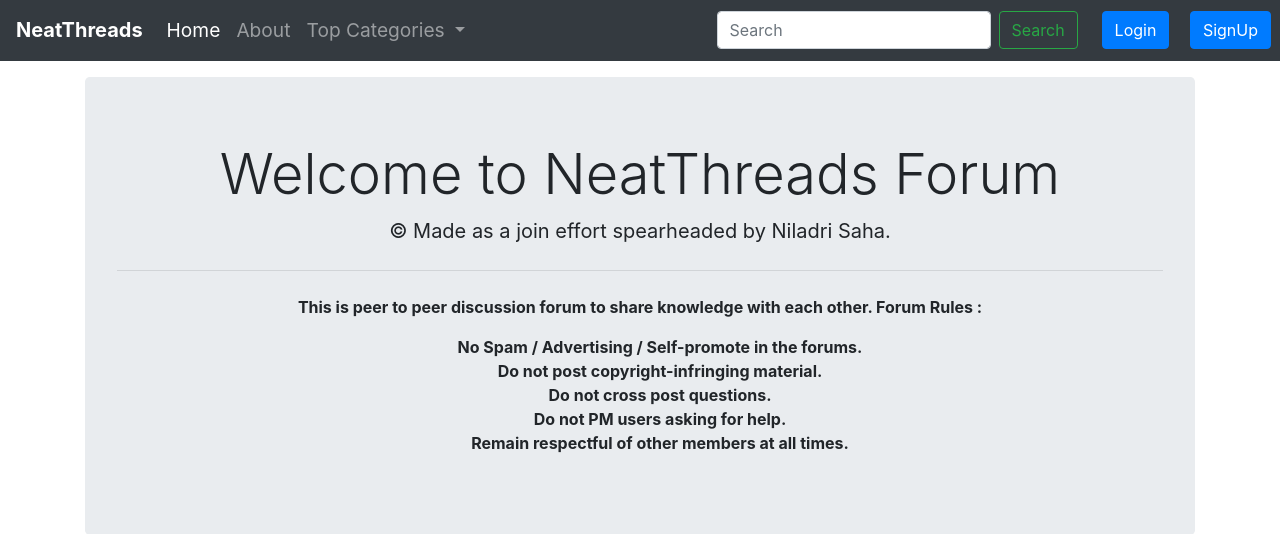
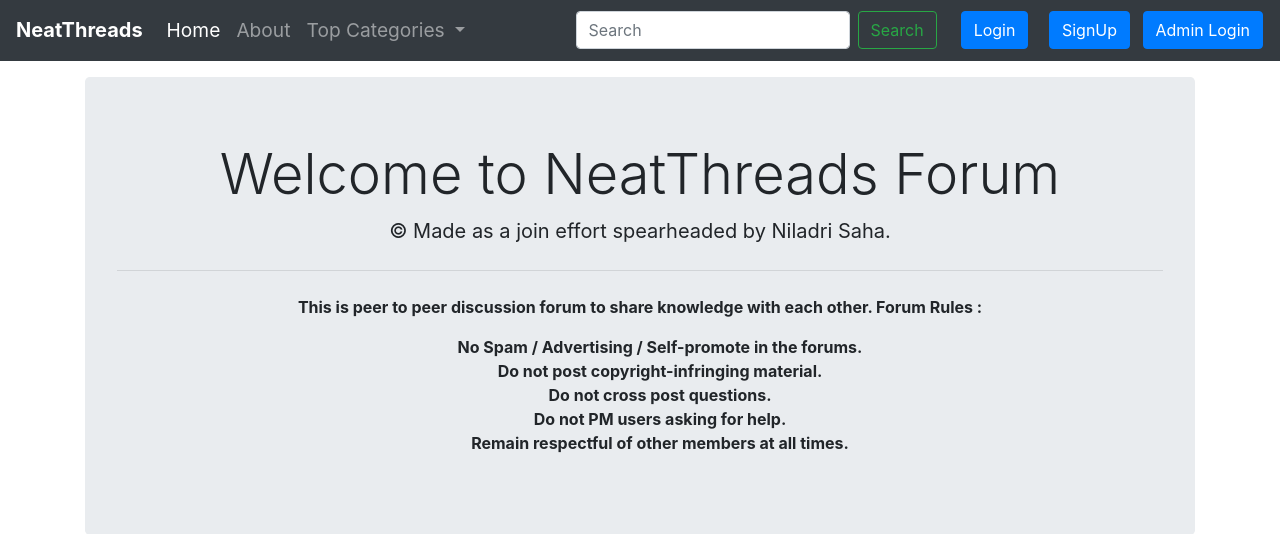
Before and after one commit to woodenfloor-3/amogus, a PHP site: page /about.php in a window 1280 px wide. Shown: the top 534 px of the page. Run offline with PHP 8.4, Linux system fonts and the light colour scheme; data comes from the database, SQL or seed files in the repository.

Commit message:
Update _header.php

```diff
--- a/Nthreads/partials/_header.php
+++ b/Nthreads/partials/_header.php
@@ -149,6 +149,7 @@ else{
   <div class="mx-2">
   <button type="button" class="btn btn-primary" data-toggle="modal" data-target="#loginModal">Login</button>
   <button class="btn btn-primary" data-toggle="modal" data-target="#signupModal">SignUp</button>
+  <a href="adminloginpage.php" class="btn btn-primary mx-2">Admin Login</a>
   </div>';
 }
 
```
